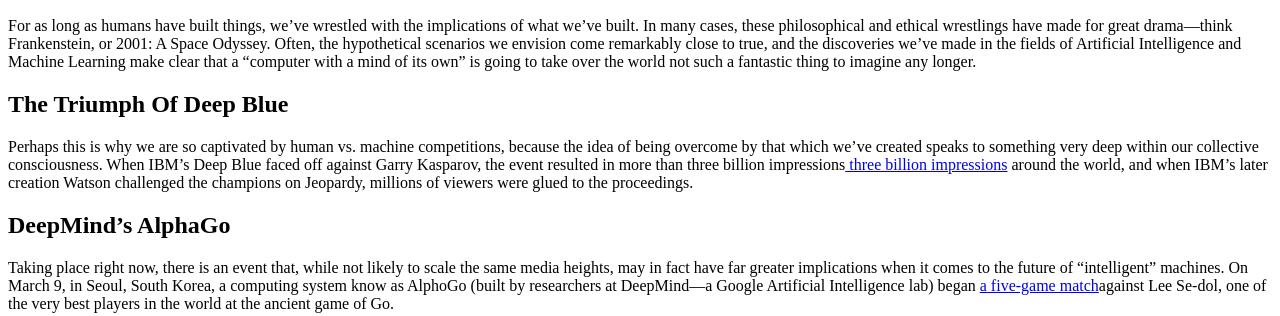
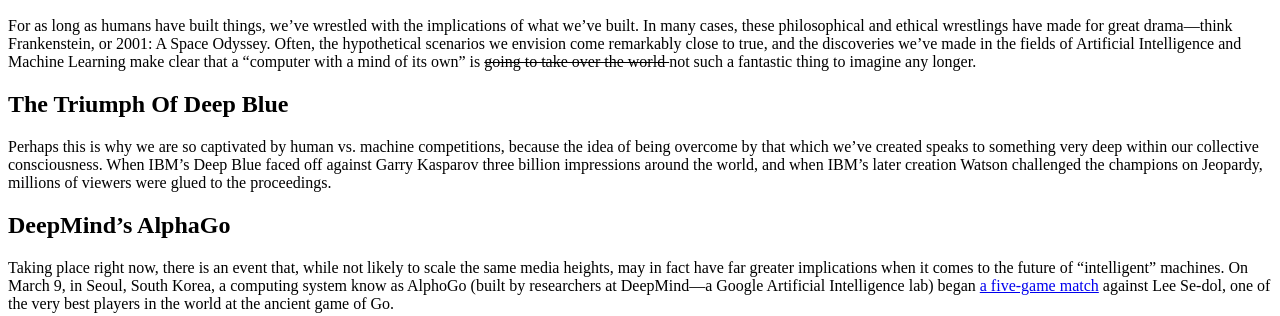
Before and after one commit to paruls21/mockup-to-article, a plain HTML site: page index.html in a window 1280 px wide. Shown: the part 503-819 px from the top of the page. Drawn offline with Linux system fonts and the light colour scheme.

Commit message:
Add files via upload

```diff
--- a/index.html
+++ b/index.html
@@ -25,7 +25,7 @@
 <p>
 
 
-  For as long as humans have built things, we’ve wrestled with the implications of what we’ve built. In many cases, these philosophical and ethical wrestlings have made for great drama—think Frankenstein, or 2001: A Space Odyssey. Often, the hypothetical scenarios we envision come remarkably close to true, and the discoveries we’ve made in the fields of Artificial Intelligence and Machine Learning make clear that a “computer with a mind of its own” is <strikethrough> going to take over the world </strike>not such a fantastic thing to imagine any longer.
+  For as long as humans have built things, we’ve wrestled with the implications of what we’ve built. In many cases, these philosophical and ethical wrestlings have made for great drama—think Frankenstein, or 2001: A Space Odyssey. Often, the hypothetical scenarios we envision come remarkably close to true, and the discoveries we’ve made in the fields of Artificial Intelligence and Machine Learning make clear that a “computer with a mind of its own” is <strike> going to take over the world </strike>not such a fantastic thing to imagine any longer.
 
 
 </p>
@@ -35,7 +35,7 @@
 
 </h2>
 <p>
- Perhaps this is why we are so captivated by human vs. machine competitions, because the idea of being overcome by that which we’ve created speaks to something very deep within our collective consciousness. When IBM’s Deep Blue faced off against Garry Kasparov, the event resulted in more than three billion impressions<a href="http://www-03.ibm.com/ibm/history/ibm100/us/en/icons/deepblue/"> three billion impressions</a> around the world, and when IBM’s later creation Watson challenged the champions on Jeopardy, millions of viewers were glued to the proceedings.
+ Perhaps this is why we are so captivated by human vs. machine competitions, because the idea of being overcome by that which we’ve created speaks to something very deep within our collective consciousness. When IBM’s Deep Blue faced off against Garry Kasparov<aup, the event resulted in more than three billion impressions<a href="http://www-03.ibm.com/ibm/history/ibm100/us/en/icons/deepblue/"> three billion impressions</a> around the world, and when IBM’s later creation Watson challenged the champions on Jeopardy, millions of viewers were glued to the proceedings.
 
 
 </p>
@@ -44,7 +44,7 @@
 </h2>
 
 <p>
- Taking place right now, there is an event that, while not likely to scale the same media heights, may in fact have far greater implications when it comes to the future of “intelligent” machines. On March 9, in Seoul, South Korea, a computing system know as AlphoGo (built by researchers at DeepMind—a Google Artificial Intelligence lab) began <a href="http://venturebeat.com/2016/02/04/youtube-will-livestream-googles-ai-playing-go-superstar-lee-sedol-in-march/"> a five-game match</a>against Lee Se-dol, one of the very best players in the world at the ancient game of Go.
+ Taking place right now, there is an event that, while not likely to scale the same media heights, may in fact have far greater implications when it comes to the future of “intelligent” machines. On March 9, in Seoul, South Korea, a computing system know as AlphoGo (built by researchers at DeepMind—a Google Artificial Intelligence lab) began <a href="http://venturebeat.com/2016/02/04/youtube-will-livestream-googles-ai-playing-go-superstar-lee-sedol-in-march/"> a five-game match</a> against Lee Se-dol, one of the very best players in the world at the ancient game of Go.
  </p>
 <p>
  Why is this so significant?</p>
@@ -59,6 +59,6 @@
  Put another way, winning at Go is a kind of Holy Grail for those who strive to create machines that can “think” on their own, because success at this uniquely complex game seems to require something more than just skill, knowledge, and experience. It requires intuition. Feel. Style. Characteristics we associate with humans, not with machines.
  </p>
 <hr>
-<p><sup>1 </sup>Garry Kasparov is a Russian chess Grandmaster and former World Chess Champion
+<p><sup>1 </sup>Garry Kasparov is a Russian chess Grandmaster and former World Chess Champion</p>
 </body>
 </html>
```
